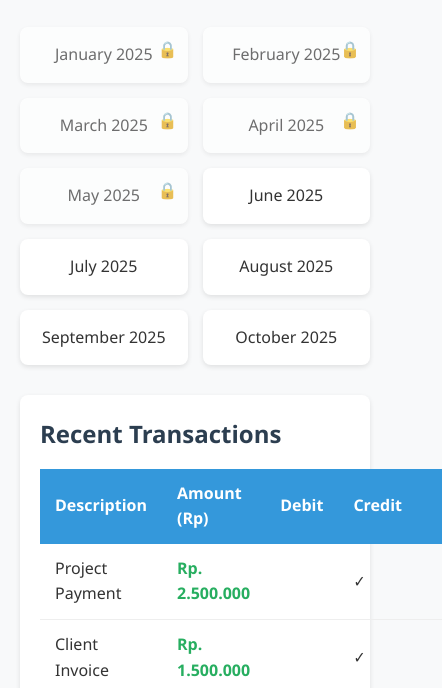
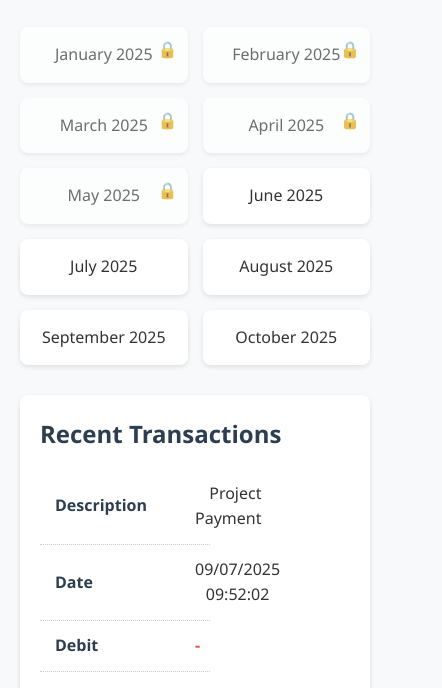
Before and after one commit to krizztianz/MemoCash, a plain HTML site: page index.html in a window 390 px wide. Shown: the part 131-819 px from the top of the page, 442 px wide, since content can reach past the window. Drawn offline with nearby package versions, Linux system fonts and the light colour scheme.

Commit message:
Fix Pop-Up form and Transaction  Table integration

```diff
--- a/index.html
+++ b/index.html
@@ -1,5 +1,6 @@
 <!DOCTYPE html>
 <html lang="en">
+
 <head>
     <meta charset="UTF-8">
     <meta name="viewport" content="width=device-width, initial-scale=1.0">
@@ -60,7 +61,7 @@
             background-color: white;
             border-radius: 8px;
             padding: 15px;
-            box-shadow: 0 2px 5px rgba(0,0,0,0.1);
+            box-shadow: 0 2px 5px rgba(0, 0, 0, 0.1);
             text-align: center;
             cursor: pointer;
             transition: transform 0.2s;
@@ -68,7 +69,7 @@
 
         .month-card:hover {
             transform: translateY(-3px);
-            box-shadow: 0 4px 8px rgba(0,0,0,0.1);
+            box-shadow: 0 4px 8px rgba(0, 0, 0, 0.1);
         }
 
         .month-card.locked {
@@ -87,7 +88,7 @@
             background-color: white;
             border-radius: 8px;
             padding: 20px;
-            box-shadow: 0 2px 5px rgba(0,0,0,0.1);
+            box-shadow: 0 2px 5px rgba(0, 0, 0, 0.1);
             margin-bottom: 30px;
         }
 
@@ -118,13 +119,14 @@
             border-bottom: none;
         }
 
-        .transaction-amount {
+        .debit-amount {
+            color: #e74c3c;
             font-weight: bold;
-            color: #27ae60;
         }
 
-        .transaction-amount.negative {
-            color: #e74c3c;
+        .credit-amount {
+            color: #27ae60;
+            font-weight: bold;
         }
 
         .final-amount-row {
@@ -137,6 +139,63 @@
             color: #2c3e50;
         }
 
+        /* New columns styling */
+        .transactions-table th:nth-child(2),
+        .transactions-table td:nth-child(2) {
+            width: 100px;
+            text-align: center;
+        }
+
+        .transactions-table td:nth-child(3),
+        .transactions-table td:nth-child(4) {
+            text-align: right;
+        }
+
+        /* Fixed Loading Screen */
+        .loading-overlay {
+            position: fixed;
+            top: 0;
+            left: 0;
+            right: 0;
+            bottom: 0;
+            display: flex;
+            justify-content: center;
+            align-items: center;
+            background-color: rgba(255, 255, 255, 0.8);
+            z-index: 1001;
+            opacity: 1;
+            transition: opacity 0.5s ease;
+        }
+
+        .loading-overlay.hidden {
+            opacity: 0;
+            pointer-events: none;
+        }
+
+        .spinner {
+            width: 50px;
+            height: 50px;
+            border: 5px solid #f3f3f3;
+            border-top: 5px solid #3498db;
+            border-radius: 50%;
+            animation: spin 1s linear infinite;
+        }
+
+        .loading-overlay.hidden .spinner {
+            animation: none;
+            border-top-color: transparent;
+        }
+
+        @keyframes spin {
+            0% {
+                transform: rotate(0deg);
+            }
+
+            100% {
+                transform: rotate(360deg);
+            }
+        }
+
         /* Popup Styles */
         .popup-overlay {
             position: fixed;
@@ -144,7 +203,7 @@
             left: 0;
             right: 0;
             bottom: 0;
-            background-color: rgba(0,0,0,0.5);
+            background-color: rgba(0, 0, 0, 0.5);
             display: flex;
             justify-content: center;
             align-items: center;
@@ -165,7 +224,7 @@
             max-width: 400px;
             border-radius: 8px;
             padding: 20px;
-            box-shadow: 0 5px 15px rgba(0,0,0,0.2);
+            box-shadow: 0 5px 15px rgba(0, 0, 0, 0.2);
             transform: translateY(-20px);
             transition: transform 0.3s;
         }
@@ -231,34 +290,6 @@
             background-color: #27ae60;
         }
 
-        /* Loading Screen */
-        .loading-overlay {
-            position: fixed;
-            top: 0;
-            left: 0;
-            right: 0;
-            bottom: 0;
-            display: flex;
-            justify-content: center;
-            align-items: center;
-            background-color: rgba(255, 255, 255, 0.8);
-            z-index: 1001;
-        }
-
-        .spinner {
-            width: 50px;
-            height: 50px;
-            border: 5px solid #f3f3f3;
-            border-top: 5px solid #3498db;
-            border-radius: 50%;
-            animation: spin 1s linear infinite;
-        }
-
-        @keyframes spin {
-            0% { transform: rotate(0deg); }
-            100% { transform: rotate(360deg); }
-        }
-
         /* Alert styles */
         .alert-overlay {
             position: fixed;
@@ -266,7 +297,7 @@
             left: 0;
             right: 0;
             bottom: 0;
-            background-color: rgba(0,0,0,0.5);
+            background-color: rgba(0, 0, 0, 0.5);
             display: flex;
             justify-content: center;
             align-items: center;
@@ -288,7 +319,7 @@
             width: 90%;
             max-width: 400px;
             text-align: center;
-            box-shadow: 0 5px 15px rgba(0,0,0,0.2);
+            box-shadow: 0 5px 15px rgba(0, 0, 0, 0.2);
             transform: translateY(-20px);
             transition: transform 0.3s;
         }
@@ -358,10 +389,66 @@
                 align-items: flex-start;
                 gap: 15px;
             }
+
+            /* Stack table headers on mobile */
+            .transactions-table thead {
+                display: none;
+            }
+
+            .transactions-table tr {
+                display: block;
+                margin-bottom: 15px;
+                border-bottom: 2px solid #ddd;
+            }
+
+            .transactions-table td {
+                display: flex;
+                justify-content: space-between;
+                align-items: center;
+                text-align: right;
+                padding-left: 50%;
+                position: relative;
+                border-bottom: 1px dotted #ccc;
+            }
+
+            .transactions-table td::before {
+                content: attr(data-label);
+                position: absolute;
+                left: 15px;
+                font-weight: bold;
+                color: #2c3e50;
+            }
+        }
+
+        /* Perbaikan lebar kolom Debit & Credit agar seimbang */
+        .transactions-table {
+            table-layout: fixed;
+            width: 100%;
+        }
+
+        .transactions-table th:nth-child(1),
+        .transactions-table td:nth-child(1) {
+            width: 40%;
+        }
+
+        .transactions-table th:nth-child(2),
+        .transactions-table td:nth-child(2) {
+            width: 20%;
+            text-align: center;
+        }
+
+        .transactions-table th:nth-child(3),
+        .transactions-table td:nth-child(3),
+        .transactions-table th:nth-child(4),
+        .transactions-table td:nth-child(4) {
+            width: 20%;
+            text-align: right;
         }
     </style>
     <link rel="stylesheet" href="https://cdnjs.cloudflare.com/ajax/libs/font-awesome/6.0.0-beta3/css/all.min.css">
+    <link rel="stylesheet" href="https://cdn.jsdelivr.net/npm/flatpickr/dist/flatpickr.min.css">
 </head>
+
 <body>
     <!-- Loading Screen -->
     <div class="loading-overlay" id="loadingOverlay">
@@ -397,6 +484,10 @@
                 <div class="form-group">
                     <label for="description">Description</label>
                     <input type="text" id="description" placeholder="Enter description" required>
+                </div>
+                <div class="form-group">
+                    <label for="date">Transaction Date</label>
+                    <input type="text" id="date" placeholder="Select date" required>
                 </div>
                 <div class="form-group">
                     <label for="type">Type</label>
@@ -440,7 +531,7 @@
                 <thead>
                     <tr>
                         <th>Description</th>
-                        <th>Amount (Rp)</th>
+                        <th>Date</th>
                         <th>Debit</th>
                         <th>Credit</th>
                     </tr>
@@ -457,7 +548,7 @@
             </table>
         </div>
     </div>
-
+    <script src="https://cdn.jsdelivr.net/npm/flatpickr"></script>
     <script>
         // DOM Elements
         const loadingOverlay = document.getElementById('loadingOverlay');
@@ -478,11 +569,19 @@
         let transactions = [];
         let balance = 0;
 
+        // Init custom datepicker
+        flatpickr("#date", {
+            dateFormat: "d/m/Y H:i:S",
+            enableTime: true,
+            time_24hr: true,
+            defaultDate: new Date()
+        });
+
         // Initialize app
-        document.addEventListener('DOMContentLoaded', function() {
+        document.addEventListener('DOMContentLoaded', function () {
             // Hide loading screen after delay
             setTimeout(() => {
-                loadingOverlay.style.display = 'none';
+                loadingOverlay.classList.add('hidden');
             }, 1500);
 
             // Load sample transactions
@@ -496,7 +595,7 @@
             alertIcon.innerHTML = '';
             const icon = document.createElement('i');
 
-            switch(type.toLowerCase()) {
+            switch (type.toLowerCase()) {
                 case 'error':
                     icon.className = 'fas fa-exclamation-circle';
                     alertIcon.className = 'alert-icon error';
@@ -525,19 +624,19 @@
         }
 
         // Close alert
-        alertOk.addEventListener('click', function() {
+        alertOk.addEventListener('click', function () {
             alertOverlay.classList.remove('active');
         });
 
         // Handle locked month cards
         document.querySelectorAll('.month-card.locked').forEach(card => {
-            card.addEventListener('click', function() {
+            card.addEventListener('click', function () {
                 showAlert('error', 'Book Locked', 'This month is locked and cannot be modified.');
             });
         });
 
         // Currency formatting for amount input
-        amountInput.addEventListener('input', function(e) {
+        amountInput.addEventListener('input', function (e) {
             let value = this.value.replace(/[^\d-]/g, '');
 
             // Handle negative sign
@@ -554,12 +653,19 @@
         });
 
         // Form submission
-        transactionForm.addEventListener('submit', function(e) {
+        transactionForm.addEventListener('submit', function (e) {
             e.preventDefault();
 
             const amount = parseCurrency(amountInput.value);
             const description = document.getElementById('description').value;
             const type = document.getElementById('type').value;
+            const flatpickrInstance = document.getElementById('date')._flatpickr;
+            const selectedDate = flatpickrInstance.selectedDates[0];
+            if (!selectedDate) {
+                showAlert('error', 'Error', 'Please select a valid date');
+                return;
+            }
+            const date = selectedDate;
 
             if (!amount || !description || !type) {
                 showAlert('error', 'Error', 'Please fill all fields');
@@ -567,7 +673,7 @@
             }
 
             // Add transaction to list
-            addTransaction(amount, description, type);
+            addTransaction(amount, description, type, date);
 
             // Show success message
             showAlert('success', 'Success',
@@ -579,15 +685,15 @@
         });
 
         // Popup controls
-        addBtn.addEventListener('click', function() {
+        addBtn.addEventListener('click', function () {
             popupOverlay.classList.add('active');
         });
 
-        closeBtn.addEventListener('click', function() {
+        closeBtn.addEventListener('click', function () {
             popupOverlay.classList.remove('active');
         });
 
-        popupOverlay.addEventListener('click', function(e) {
+        popupOverlay.addEventListener('click', function (e) {
             if (e.target === popupOverlay) {
                 popupOverlay.classList.remove('active');
             }
@@ -607,12 +713,12 @@
         }
 
         // Transaction management
-        function addTransaction(amount, description, type) {
+        function addTransaction(amount, description, type, date) {
             const transaction = {
                 amount,
                 description,
                 type,
-                date: new Date()
+                date
             };
 
             transactions.push(transaction);
@@ -632,13 +738,25 @@
 
             transactions.forEach(transaction => {
                 const row = document.createElement('tr');
-                const amountClass = transaction.amount < 0 ? 'transaction-amount negative' : 'transaction-amount';
+
+                const dateObj = new Date(transaction.date);
+                const day = String(dateObj.getDate()).padStart(2, '0');
+                const month = String(dateObj.getMonth() + 1).padStart(2, '0');
+                const year = dateObj.getFullYear();
+                const hours = String(dateObj.getHours()).padStart(2, '0');
+                const minutes = String(dateObj.getMinutes()).padStart(2, '0');
+                const seconds = String(dateObj.getSeconds()).padStart(2, '0');
+                const date = `${day}/${month}/${year} ${hours}:${minutes}:${seconds}`;
 
                 row.innerHTML = `
-                    <td>${transaction.description}</td>
-                    <td class="${amountClass}">Rp. ${formatCurrency(transaction.amount)}</td>
-                    <td>${transaction.type === 'debit' ? '✓' : ''}</td>
-                    <td>${transaction.type === 'credit' ? '✓' : ''}</td>
+                    <td data-label="Description">${transaction.description}</td>
+                    <td data-label="Date">${date}</td>
+                    <td class="debit-amount" data-label="Debit">
+                        ${transaction.type === 'debit' ? `Rp. ${formatCurrency(Math.abs(transaction.amount))}` : '-'}
+                    </td>
+                    <td class="credit-amount" data-label="Credit">
+                        ${transaction.type === 'credit' ? `Rp. ${formatCurrency(transaction.amount)}` : '-'}
+                    </td>
                 `;
 
                 transactionsList.appendChild(row);
@@ -651,14 +769,11 @@
 
             // Color the final amount based on balance
             if (balance < 0) {
-                finalAmount.classList.add('transaction-amount', 'negative');
-                finalAmount.classList.remove('final-amount');
+                finalAmount.className = 'final-amount debit-amount';
             } else if (balance > 0) {
-                finalAmount.classList.add('transaction-amount');
-                finalAmount.classList.remove('negative', 'final-amount');
+                finalAmount.className = 'final-amount credit-amount';
             } else {
-                finalAmount.classList.add('final-amount');
-                finalAmount.classList.remove('transaction-amount', 'negative');
+                finalAmount.className = 'final-amount';
             }
         }
 
@@ -669,10 +784,21 @@
                 { amount: 1500000, description: 'Office Supplies', type: 'debit' }
             ];
 
-            sampleTransactions.forEach(tx => {
-                addTransaction(tx.amount, tx.description, tx.type);
+            // Add sample transactions with realistic dates
+            const today = new Date();
+            sampleTransactions.forEach((tx, index) => {
+                const txDate = new Date(today);
+                txDate.setDate(today.getDate() - index);
+
+                addTransaction(
+                    tx.amount,
+                    tx.description,
+                    tx.type,
+                    txDate
+                );
             });
         }
     </script>
 </body>
+
 </html>
```
